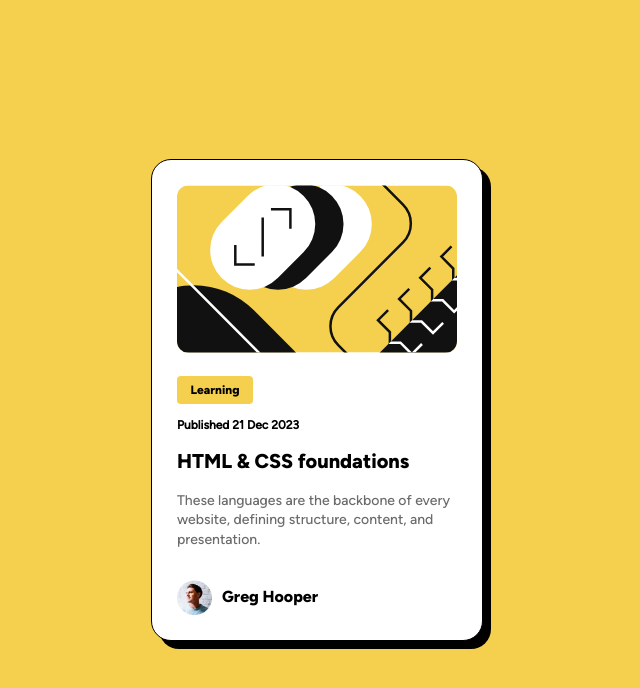
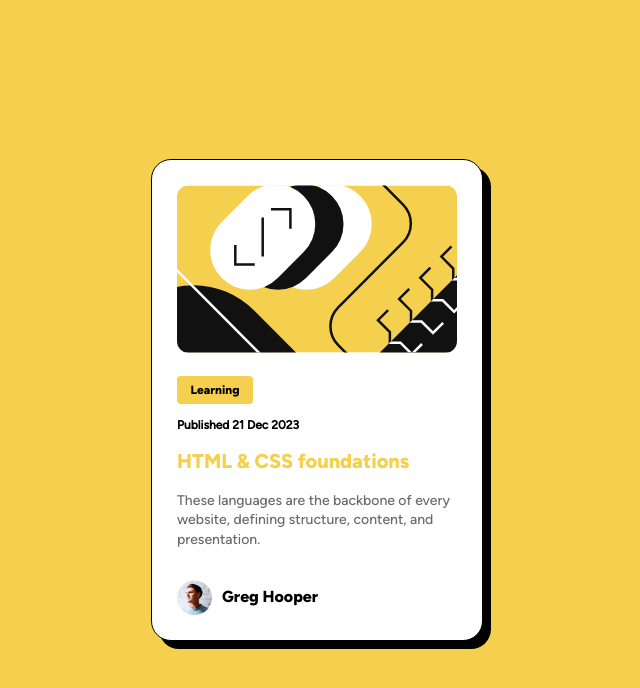
Before and after one commit to SteveNoyes/blog-preview-card, a plain HTML site: page index.html in a window 1280 px wide. In both pictures the pointer is over the element "HTML & CSS foundations". Shown: the whole page, without its empty margins (323-963 px from the left). Drawn offline with Linux system fonts and the light colour scheme.

Commit message:
header active state added

```diff
--- a/assets/css/app.css
+++ b/assets/css/app.css
@@ -91,6 +91,11 @@ body {
   margin-bottom: 20px;
 }
 
+.blog-preview-wrapper h2:hover {
+  cursor: pointer;
+  color: var(--yellow);
+}
+
 .description {
   font-family: 'Figtree Medium';
   font-size: 14px;
```
